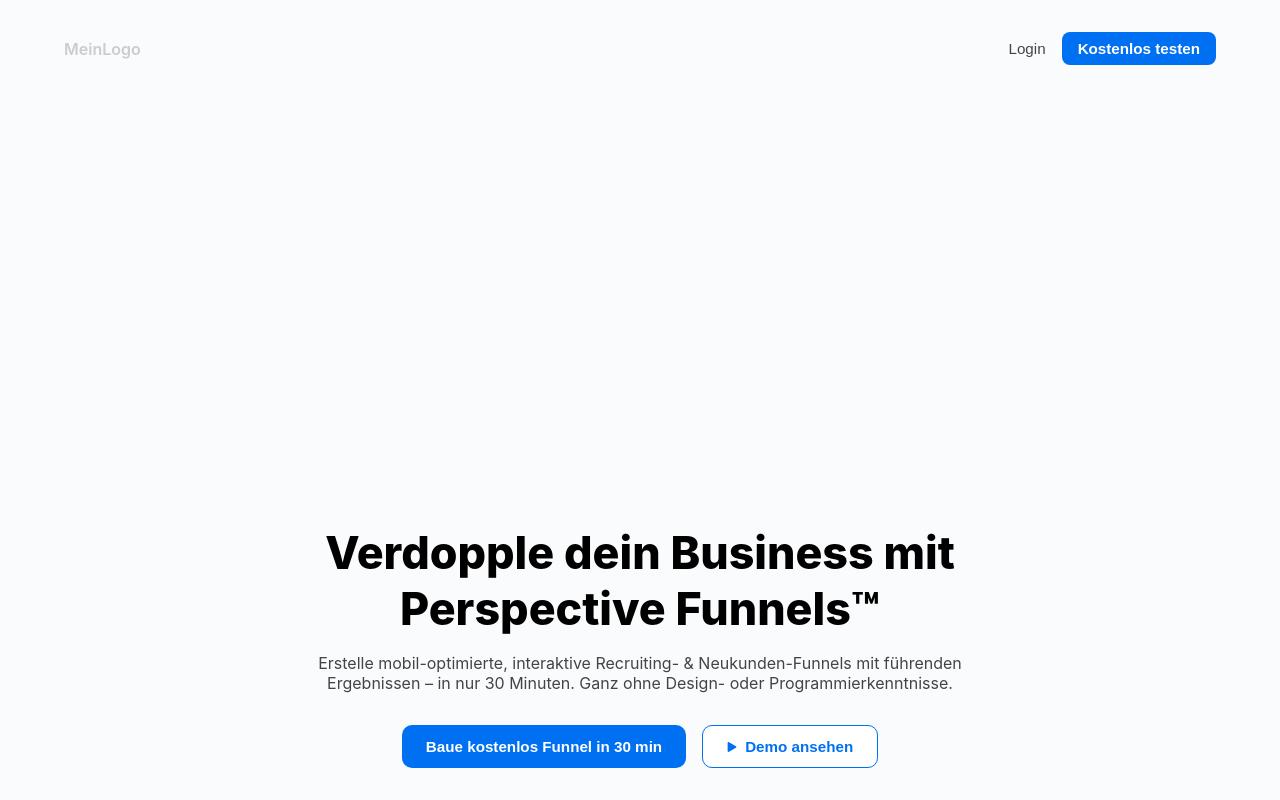
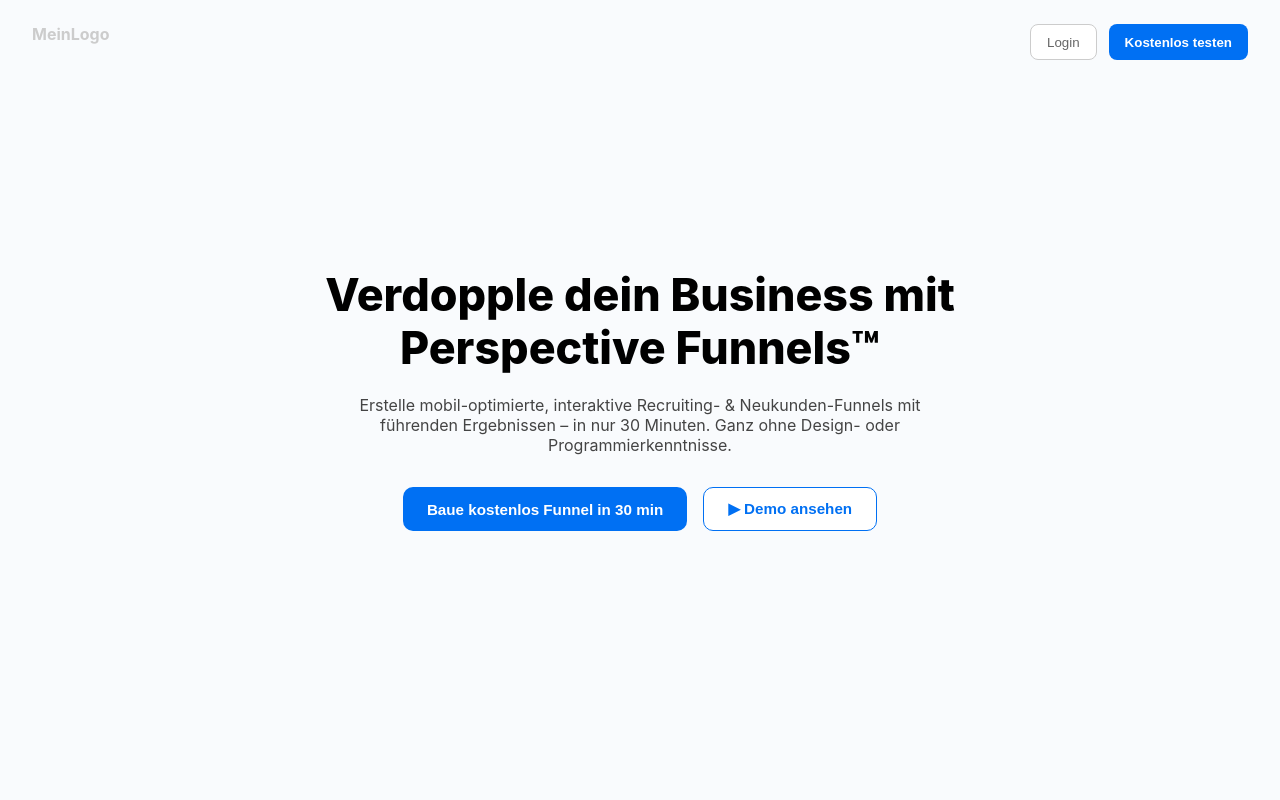
Before and after one commit to Jerryb24/mycrm, a Next.js app: page /login in a window 1280 px wide. Built offline with nearby package versions, Linux system fonts and the light colour scheme.

Commit message:
Update layout, global styles und Schrift für Perspective Design

```diff
--- a/src/app/login/page.tsx
+++ b/src/app/login/page.tsx
@@ -1,34 +1,46 @@
-import { FaPlay } from "react-icons/fa";
-
 export default function LoginPage() {
   return (
     <main
       style={{
-        fontFamily: "'Inter', sans-serif",
-        backgroundColor: "#f9fbfd",
-        minHeight: "100vh",
         display: "flex",
         flexDirection: "column",
-        justifyContent: "space-between",
-        padding: "2rem 4rem",
+        alignItems: "center",
+        justifyContent: "center",
+        minHeight: "100vh",
+        backgroundColor: "#f9fbfd",
+        padding: "2rem",
+        fontFamily: "'Inter', sans-serif",
       }}
     >
-      {/* Header */}
       <div
         style={{
-          display: "flex",
-          justifyContent: "space-between",
-          alignItems: "center",
+          position: "absolute",
+          top: "1.5rem",
+          left: "2rem",
+          fontWeight: "bold",
+          color: "#ccc",
         }}
       >
-        <div style={{ fontWeight: 600, color: "#ccc" }}>MeinLogo</div>
-        <div style={{ display: "flex", alignItems: "center", gap: "1rem" }}>
+        MeinLogo
+      </div>
+
+      <div
+        style={{
+          position: "absolute",
+          top: "1.5rem",
+          right: "2rem",
+          display: "flex",
+          gap: "0.75rem",
+        }}
+      >
         <button
           style={{
-              background: "none",
-              border: "none",
-              fontSize: "0.95rem",
-              color: "#444",
+            padding: "0.6rem 1rem",
+            backgroundColor: "white",
+            border: "1px solid #ccc",
+            borderRadius: "8px",
+            fontWeight: "500",
+            color: "#666",
             cursor: "pointer",
           }}
         >
@@ -36,66 +48,57 @@
         </button>
         <button
           style={{
+            padding: "0.6rem 1rem",
             backgroundColor: "#0070f3",
-              color: "#fff",
-              padding: "0.5rem 1rem",
+            color: "white",
+            border: "none",
             borderRadius: "8px",
             fontWeight: "600",
-              fontSize: "0.95rem",
-              border: "none",
             cursor: "pointer",
           }}
         >
           Kostenlos testen
         </button>
       </div>
-      </div>
 
-      {/* Center Content */}
-      <div
-        style={{
-          display: "flex",
-          flexDirection: "column",
-          alignItems: "center",
-          justifyContent: "center",
-          textAlign: "center",
-          paddingTop: "6rem",
-        }}
-      >
       <h1
         style={{
           fontSize: "2.8rem",
-            fontWeight: 800,
-            lineHeight: "3.5rem",
+          textAlign: "center",
+          fontWeight: "800",
+          lineHeight: "1.2",
           maxWidth: "800px",
-            marginBottom: "1rem",
           color: "#000",
         }}
       >
-          Verdopple dein Business mit <br /> Perspective Funnels™
+        Verdopple dein Business mit <br />
+        Perspective Funnels™
       </h1>
+
       <p
         style={{
           fontSize: "1rem",
           color: "#444",
-            maxWidth: "700px",
-            marginBottom: "2rem",
+          textAlign: "center",
+          marginTop: "1.2rem",
+          maxWidth: "600px",
         }}
       >
         Erstelle mobil-optimierte, interaktive Recruiting- & Neukunden-Funnels
         mit führenden Ergebnissen – in nur 30 Minuten. Ganz ohne Design- oder
         Programmierkenntnisse.
       </p>
-        <div style={{ display: "flex", gap: "1rem" }}>
+
+      <div style={{ display: "flex", gap: "1rem", marginTop: "2rem" }}>
         <button
           style={{
             backgroundColor: "#0070f3",
-              color: "#fff",
+            color: "white",
             padding: "0.75rem 1.5rem",
             borderRadius: "10px",
+            fontWeight: "600",
+            fontSize: "0.95rem",
             border: "none",
-              fontWeight: "bold",
-              fontSize: "0.95rem",
             cursor: "pointer",
           }}
         >
@@ -103,22 +106,21 @@
         </button>
         <button
           style={{
-              backgroundColor: "#fff",
             color: "#0070f3",
+            backgroundColor: "white",
             padding: "0.75rem 1.5rem",
+            border: "1.5px solid #0070f3",
             borderRadius: "10px",
-              border: "1.5px solid #0070f3",
-              fontWeight: "bold",
+            fontWeight: "600",
             fontSize: "0.95rem",
+            cursor: "pointer",
             display: "flex",
             alignItems: "center",
             gap: "0.5rem",
-              cursor: "pointer",
           }}
         >
-            <FaPlay size={10} /> Demo ansehen
+          ▶ Demo ansehen
         </button>
-        </div>
       </div>
     </main>
   );
```
Lines whose indentation alone changed are shown as unchanged.
